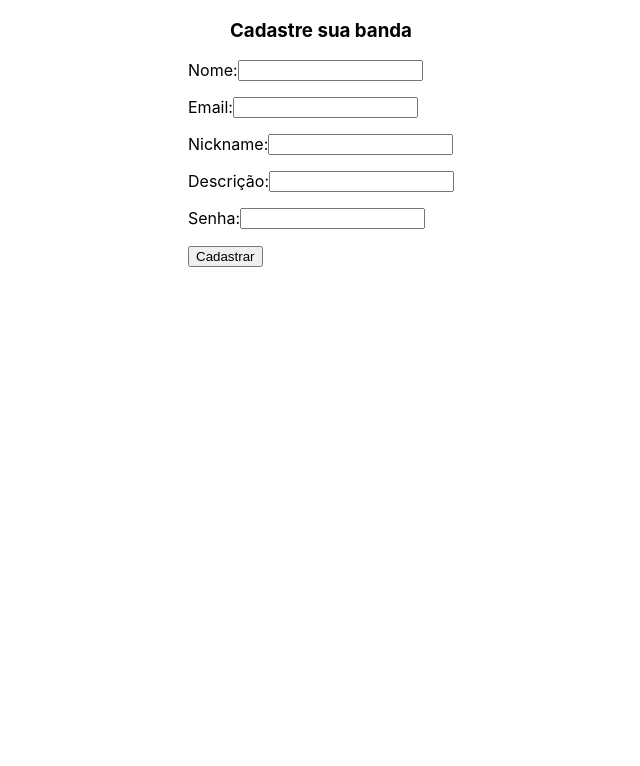
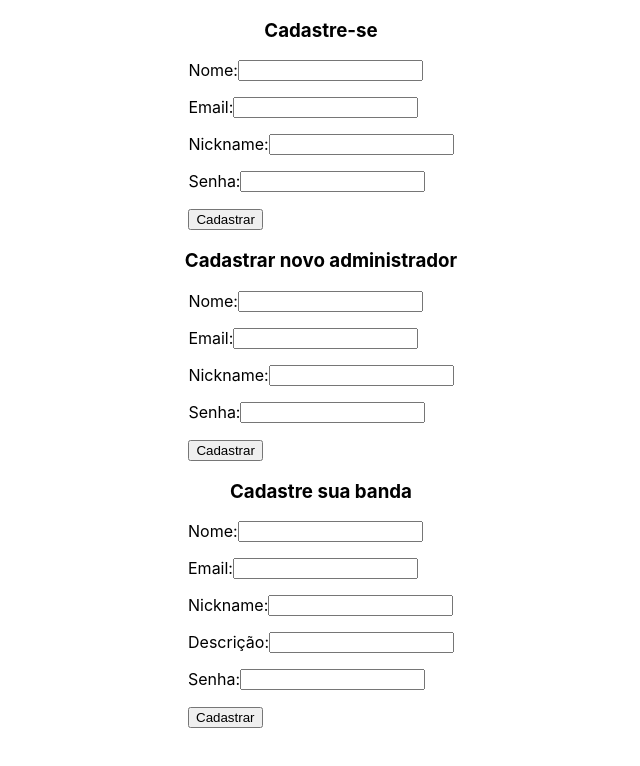
Before and after one commit to carolsouzamuniz/Spotenu---Front, a React (Create React App) app in the folder spotenu-frontend/: page /userlogin in a window 1280 px wide. Shown: the top 766 px of the page, without its empty margins (319-959 px from the left). Built offline with nearby package versions, Linux system fonts and the light colour scheme.

Commit message:
alteração do signup

```diff
--- a/spotenu-frontend/package.json
+++ b/spotenu-frontend/package.json
@@ -10,6 +10,7 @@
     "axios": "^0.20.0",
     "react": "^16.13.1",
     "react-dom": "^16.13.1",
+    "react-router-dom": "^5.2.0",
     "react-scripts": "3.4.3",
     "styled-components": "^5.1.1"
   },
--- a/spotenu-frontend/src/App.js
+++ b/spotenu-frontend/src/App.js
@@ -1,14 +1,16 @@
 import React from 'react';
-import logo from './logo.svg';
 import './App.css';
-import { SignupUserPage }from './pages/SignupUserPage';
-import { SignupBandPage } from './pages/SignupBandPage';
+import { SignupUserPage }from './components/SignupPages/SignupUserPage';
+import { SignupBandPage } from './components/SignupPages/SignupBandPage';
+import { SignupAdminPage } from './components/SignupPages/SignupAdminPage';
 
 function App() {
   return (
     <div>
-      {/* <SignupUserPage/> */}
+      <SignupUserPage/>
+      <SignupAdminPage/>
       <SignupBandPage/>
+
     </div>
   );
 }
--- /dev/null
+++ b/spotenu-frontend/src/components/SignupPages/SignupAdminPage/index.js
@@ -0,0 +1,98 @@
+import React, { useState } from "react";
+import styled from "styled-components";
+import axios from 'axios';
+
+const SignupPageWrapper = styled.div`
+    display: flex;
+    flex-direction: column;
+    align-items: center;
+
+    label{
+        display: flex;
+        padding-bottom: 16px;
+    }
+`
+const useForm = initialValues => {
+    const [form, setForm] = useState(initialValues);
+
+    const onChange = (name, value) => {
+      const newForm = { ...form, [name]: value };
+      setForm(newForm);
+    };
+
+    return { form, onChange };
+  };
+
+export const SignupAdminPage = () => {
+    const { form, onChange } = useForm({
+        name:"",
+        email:"",
+        nickname:"",
+        password: ""
+    });
+
+    const handleInputChange = (event) => {
+        const {name, value} = event.target;
+        onChange(name, value);
+    };
+
+    const handleOnSubmit = (event) => {
+        event.preventDefault()
+
+        const result = axios.post('http://localhost:3003/user/signupADMIN', form).then((response) => {
+            window.localStorage.setItem("token", response.data.token)
+        }).catch((error) => {
+            console.log(error.response.data)
+        })
+    }
+
+    return <SignupPageWrapper>
+        <h3>Cadastrar novo administrador</h3>
+        <form onSubmit={handleOnSubmit}>
+            <label>
+                Nome:
+                <input
+                    type="text"
+                    name="name"
+                    value={form.name}
+                    onChange={handleInputChange}
+                    required
+                />
+            </label>
+            <label>
+                Email:
+                <input
+                    type="email"
+                    name="email"
+                    value={form.email}
+                    onChange={handleInputChange}
+                    pattern="[a-z0-9._%+-]+@[a-z0-9.-]+\.[a-z]{2,}$"
+                    required
+                />
+            </label>
+            <label>
+                Nickname:
+                <input
+                    type="text"
+                    name="nickname"
+                    value={form.nickname}
+                    onChange={handleInputChange}
+                    required
+                />
+            </label>
+            <label>
+                Senha:
+                <input
+                    type="password"
+                    name="password"
+                    value={form.password}
+                    onChange={handleInputChange}
+                    pattern="[A-z0-9,\W]{10,}"
+                    required
+                />
+            </label>
+            <input type="submit" value="Cadastrar" />
+        </form>
+    </SignupPageWrapper>
+
+}
--- a/spotenu-frontend/src/pages/SignupUserPage/index.js
+++ b/spotenu-frontend/src/components/SignupPages/SignupUserPage/index.js
@@ -1,6 +1,10 @@
-import React, { useState } from "react";
-import styled from "styled-components";
+import React from 'react';
 import axios from 'axios';
+import { useForm } from './../../../hooks/hooks';
+import { useHistory } from 'react-router-dom';
+
+
+import styled from 'styled-components';
 
 const SignupPageWrapper = styled.div`
     display: flex;
@@ -12,39 +16,37 @@ const SignupPageWrapper = styled.div`
         padding-bottom: 16px;
     }
 `
-const useForm = initialValues => {
-    const [form, setForm] = useState(initialValues);
-
-    const onChange = (name, value) => {
-      const newForm = { ...form, [name]: value };
-      setForm(newForm);
-    };
-
-    return { form, onChange };
-  };
 
 export const SignupUserPage = () => {
-    const { form, onChange } = useForm({
+    const { form, onChange, resetForm } = useForm({
         name:"",
         email:"",
         nickname:"",
         password: ""
-    });
+    })
+
+    const { name, email, nickname, password } = form;
 
     const handleInputChange = (event) => {
-        const {name, value} = event.target;
+        const { name, value } = event.target;
+
         onChange(name, value);
-    };
+    }
+
 
     const handleOnSubmit = (event) => {
         event.preventDefault()
 
         const result = axios.post('http://localhost:3003/user/signupUSER', form).then((response) => {
             window.localStorage.setItem("token", response.data.token)
+            alert('Band successfully registered. Waiting for approval from an administrator')
         }).catch((error) => {
             console.log(error.response.data)
+            window.alert(('It was not possible to register. Try again later'))
         })
     }
+
+    const history = useHistory();
 
     return <SignupPageWrapper>
         <h3>Cadastre-se</h3>
@@ -94,5 +96,4 @@ export const SignupUserPage = () => {
             <input type="submit" value="Cadastrar" />
         </form>
     </SignupPageWrapper>
-
 }
--- /dev/null
+++ b/spotenu-frontend/src/hooks/hooks.js
@@ -0,0 +1,30 @@
+import { useState, useEffect } from 'react';
+import { useHistory } from 'react-router-dom';
+
+export const useForm = (initialValues) => {
+
+  const [form, setForm] = useState(initialValues)
+
+  const onChange = (name, value) => {
+    setForm({ ...form, [name]: value });
+  }
+
+  const resetForm = () => {
+    setForm(initialValues);
+  }
+
+  return { form, onChange, resetForm }
+};
+
+// export const usePrivatePage = () => {
+
+//   const history = useHistory();
+
+//   useEffect(() => {
+//     const token = window.localStorage.getItem('token');
+
+//     if (!token) {
+//       history.push('/');
+//     }
+//   }, [history]);
+// };
--- /dev/null
+++ b/spotenu-frontend/src/services/api.js
@@ -0,0 +1,5 @@
+import axios from 'axios';
+
+export const api = axios.create({
+  baseURL: 'http://localhost:3003/'
+});
```
Also changed, not shown: spotenu-frontend/routes.js (added, +31 -0 lines), spotenu-frontend/src/components/LoginPage/index.js (added, +77 -0 lines), spotenu-frontend/src/components/HomePage/index.js (added), spotenu-frontend/src/components/SignupPages/SignupBandPage/index.js (renamed from spotenu-frontend/src/pages/SignupBandPage/index.js), 1 other file (tests, documents, lock files or other folders).
